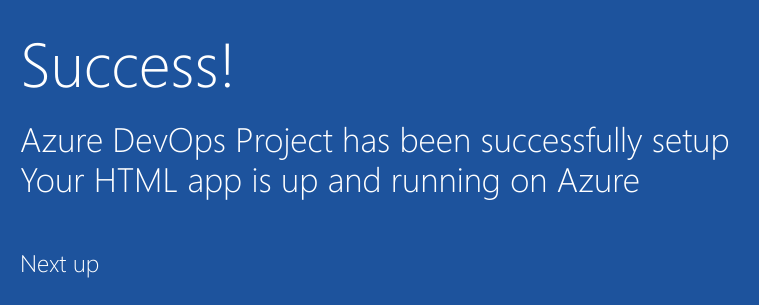
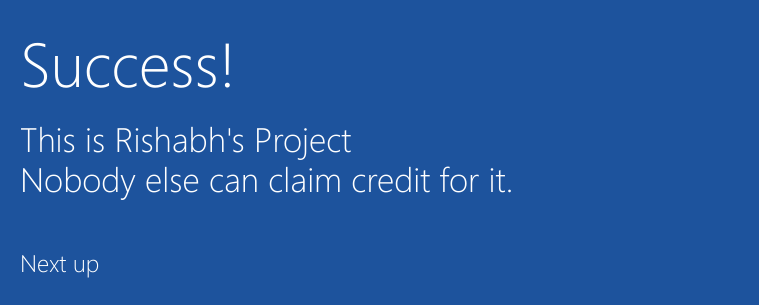
Before and after one commit to RuchitaBK/devops_training, a plain HTML site: page index.html in a window 1280 px wide. Shown: the part 352-657 px from the top of the page, 205-964 px from the left. Drawn offline with Linux system fonts and the light colour scheme.

Commit message:
Some Changes

```diff
--- a/index.html
+++ b/index.html
@@ -19,8 +19,8 @@
         </div>
             <div class="content-body">
                 <div class="success-text">Success!</div>
-                <div class="description line-1"> Azure DevOps Project has been successfully setup</div>
-                <div class="description line-2"> Your HTML app is up and running on Azure</div>
+                <div class="description line-1"> This is Rishabh's Project</div>
+                <div class="description line-2"> Nobody else can claim credit for it.</div>
                 <div class="next-steps-container">
                     <div class="next-steps-header">Next up</div>
                     <div class="next-steps-body">
```
